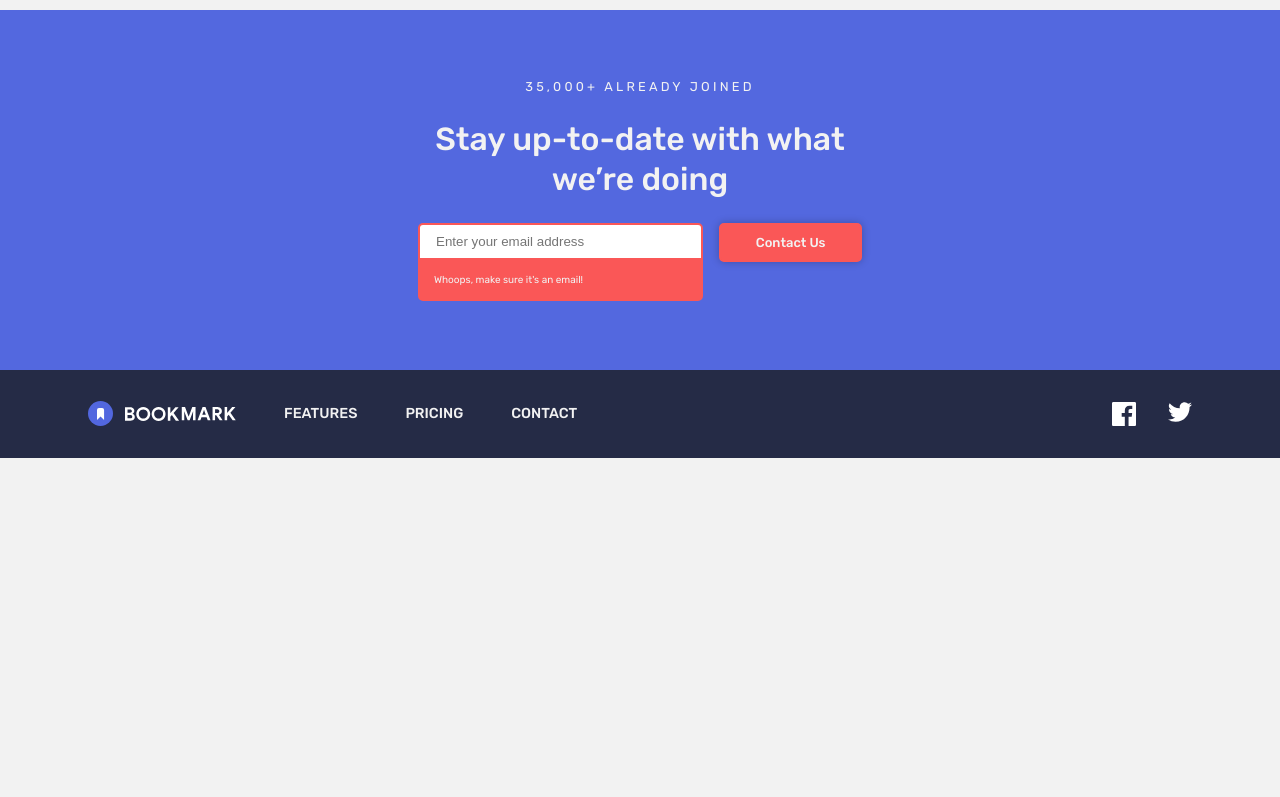
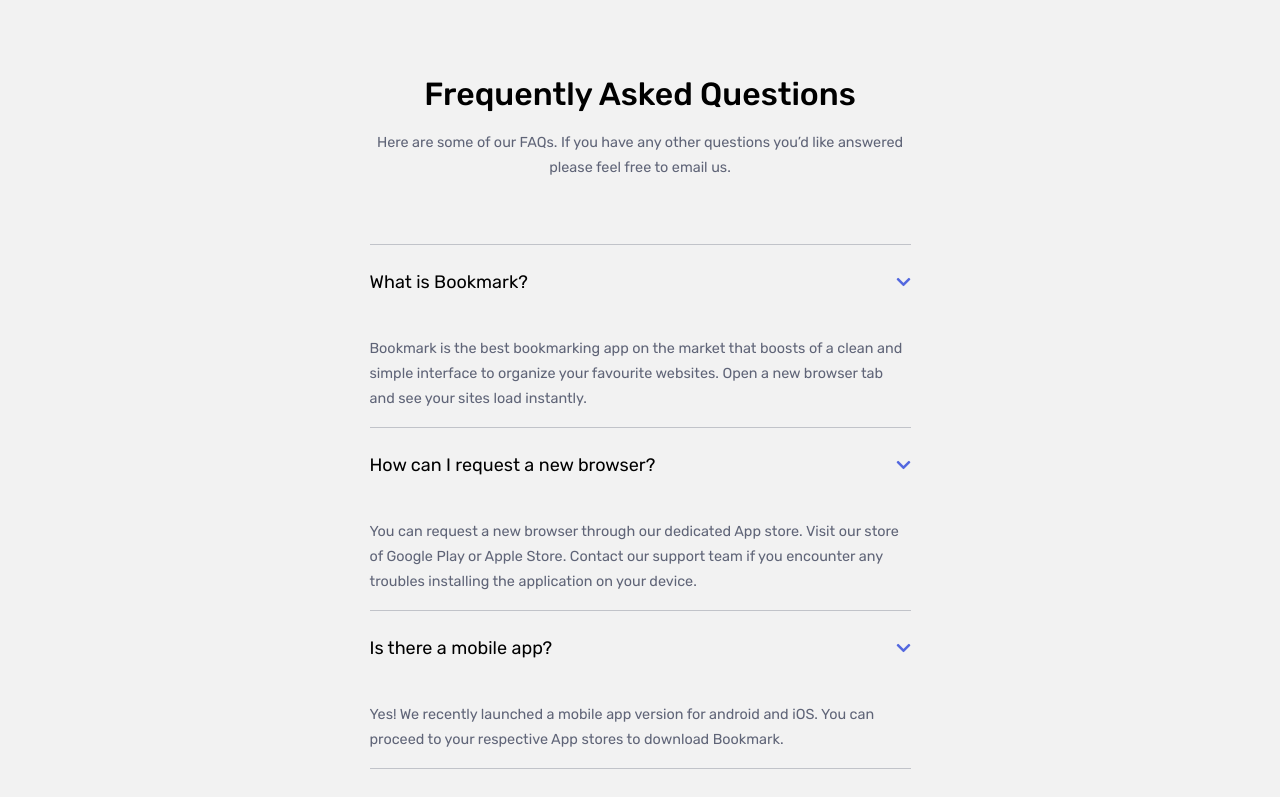
Before and after one commit to folathecoder/bookmark-landing-page, a React (Create React App) app: page / in a window 1280 px wide. Shown: the part 1380-2177 px from the top of the page. Before the commit the page ends 1838 px from the top, so only its background shows below. Built offline with nearby package versions, Linux system fonts and the light colour scheme.

Commit message:
Faq Section ==== Completed UI Implementation

```diff
--- /dev/null
+++ b/src/App.css
@@ -0,0 +1,3 @@
+body {
+    color: hsla(229, 31%, 21%, 0.234);
+}
--- /dev/null
+++ b/src/components/FaqSection/FaqSection.jsx
@@ -0,0 +1,38 @@
+import React from "react";
+import { FaqContainer, FaqWrap, FaqHeader, FaqSubHeader, Faq, FaqItemWrap, FaqQuestionWrap, FaqQuestion, FaqIcon, FaqAnswer,FaqAnswerWrap , FaqButton} from "./FaqSectionStyles";
+import Button from "../../components/Button/Button"
+
+const FaqSection = ({ faqData }) => {
+  return (
+    <>
+      <FaqContainer>
+        <FaqWrap>
+            <FaqHeader>{faqData.heading}</FaqHeader>
+            <FaqSubHeader>{faqData.subHeading}</FaqSubHeader>
+            <Faq>
+                {faqData.faqs.map((faq, index) => {
+                    return (
+                      <FaqItemWrap key={index}>
+                        <FaqQuestionWrap>
+                          <FaqQuestion>{faq.question}</FaqQuestion>
+                          <FaqIcon>
+                            <i className="fas fa-chevron-down"></i>
+                          </FaqIcon>
+                        </FaqQuestionWrap>
+                        <FaqAnswerWrap>
+                          <FaqAnswer>{faq.answer}</FaqAnswer>
+                        </FaqAnswerWrap>
+                      </FaqItemWrap>
+                    );
+                })}
+            </Faq>
+            <FaqButton>
+              <Button>{faqData.faqButton.text}</Button>
+            </FaqButton>
+        </FaqWrap>
+      </FaqContainer>
+    </>
+  );
+};
+
+export default FaqSection;
--- /dev/null
+++ b/src/components/FaqSection/FaqSectionStyles.js
@@ -0,0 +1,80 @@
+import styled from "styled-components";
+import { QUERIES } from "../../helpers/MediaQueries";
+
+export const FaqContainer = styled.section`
+  max-width: 100%;
+  min-height: 0rem;
+  margin: 4rem 0rem;
+  padding: 0rem 1rem;
+`;
+
+export const FaqWrap = styled.div`
+  max-width: var(--max-container);
+  min-height: 20rem;
+  margin: var(--center-container);
+  text-align: center;
+`;
+
+export const FaqHeader = styled.h2`
+  margin: 1rem;
+`;
+export const FaqSubHeader = styled.p`
+  max-width: 33.8125rem;
+  margin: var(--center-container);
+`;
+export const Faq = styled.div`
+  max-width: 33.8125rem;
+  margin: var(--center-container);
+  margin-top: 2rem;
+  margin-bottom: 2rem;
+  text-align: left;
+  border-top: 0.1rem solid var(--color-sec-400);
+
+  @media ${QUERIES.tabletMini} {
+    margin-top: 4rem;
+    margin-bottom: 4rem;
+  }
+`;
+
+export const FaqItemWrap = styled.div`
+  min-height: 4.6875rem;
+  display: flex;
+  flex-direction: column;
+  align-items: center;
+  border-bottom: 0.1rem solid var(--color-sec-400);
+`;
+
+export const FaqQuestionWrap = styled.div`
+  min-height: 4.6875rem;
+  width: 100%;
+  display: flex;
+  justify-content: space-between;
+  align-items: center;
+  cursor: pointer;
+
+  & > * {
+    flex: 1;
+  }
+`;
+
+export const FaqQuestion = styled.h5`
+  flex: 10;
+`;
+
+export const FaqIcon = styled.div`
+  display: flex;
+  justify-content: flex-end;
+  align-items: center;
+
+  i {
+    color: var(--color-pry-200);
+  }
+`;
+
+export const FaqAnswerWrap = styled.div`
+  margin: 1rem 0rem;
+`;
+
+export const FaqAnswer = styled.p``;
+
+export const FaqButton = styled.div``;
--- /dev/null
+++ b/src/data/Home/FaqSectionData.js
@@ -0,0 +1,31 @@
+export const faqData = {
+  heading: "Frequently Asked Questions",
+  subHeading:
+    "Here are some of our FAQs. If you have any other questions you’d like answered please feel free to email us.",
+  faqs: [
+    {
+      question: "What is Bookmark?",
+      answer:
+        "Bookmark is the best bookmarking app on the market that boosts of a clean and simple interface to organize your favourite websites. Open a new browser tab and see your sites load instantly. ",
+    },
+    {
+      question: "How can I request a new browser?",
+      answer:
+        "You can request a new browser through our dedicated App store. Visit our store of Google Play or Apple Store. Contact our support team if you encounter any troubles installing the application on your device.",
+    },
+    {
+      question: "Is there a mobile app?",
+      answer:
+        "Yes! We recently launched a mobile app version for android and iOS. You can proceed to your respective App stores to download Bookmark.",
+    },
+    {
+      question: "What about other Chromium browsers?",
+      answer:
+        "Chromium browsers are currently in development and scheduled to be released in due time. Our developers are working round the clock to push the final app into production.",
+    },
+  ],
+  faqButton: {
+    text:"More Info",
+    link: "/"
+  }
+};
--- a/src/pages/Home/Home.jsx
+++ b/src/pages/Home/Home.jsx
@@ -1,18 +1,19 @@
 import React from "react";
+import Header from "../../components/Header/Header";
 import HeroSection from "../../components/HeroSection/HeroSection";
+import DownloadSection from "../../components/DownloadSection/DownloadSection";
 import CtaSection from "../../components/CtaSection/CtaSection";
+import FaqSection from "../../components/FaqSection/FaqSection";
 import Footer from "../../components/Footer/Footer";
-import DownloadSection from "../../components/DownloadSection/DownloadSection";
-import Header from "../../components/Header/Header";
-
+import { heroData } from "../../data/Home/HeroSectionData";
 import { brandData } from "../../data/global/brandData";
 import { menuData, btnData, socialData } from "../../data/global/menuData";
 import {
   downloadData,
   extensionData,
 } from "../../data/Home/DownloadSectionData";
-import { heroData } from "../../data/Home/HeroSectionData";
 import { ctaData, ctaFormData } from "../../data/Home/CtaSectionData";
+import { faqData } from "../../data/Home/FaqSectionData";
 
 const Home = () => {
   return (
@@ -24,14 +25,17 @@ const Home = () => {
         socialData={socialData}
       />
 
-      <HeroSection heroData={heroData}/>
+      <HeroSection heroData={heroData} />
 
       <DownloadSection
         downloadData={downloadData}
         extensionData={extensionData}
       />
 
+      <FaqSection faqData={faqData} />
+
       <CtaSection ctaData={ctaData} ctaFormData={ctaFormData} />
+
       <Footer
         brandData={brandData}
         menuData={menuData}
--- a/src/styles/GlobalStyles.js
+++ b/src/styles/GlobalStyles.js
@@ -14,6 +14,7 @@ export const GlobalStyles = createGlobalStyle`
         --color-sec-100: hsl(229, 31%, 21%);
         --color-sec-200: hsl(229, 8%, 60%);
         --color-sec-300: hsla(229, 31%, 21%, 0.714);
+        --color-sec-400: hsla(229, 31%, 21%, 0.234);
 
         // FONTS
         --font-pry-100: 'Rubik', sans-serif;
@@ -126,4 +127,14 @@ export const GlobalStyles = createGlobalStyle`
         font-weight: var(--font-weight-200);
     }
 
+    h5 {
+        font-size: 0.93rem;
+        line-height: 1rem;
+        font-weight: var(--font-weight-100);
+
+        @media ${QUERIES.tabletMini} {
+            font-size: 1.125rem;
+            line-height: 2rem;
+        }
+    }
 `;
```
